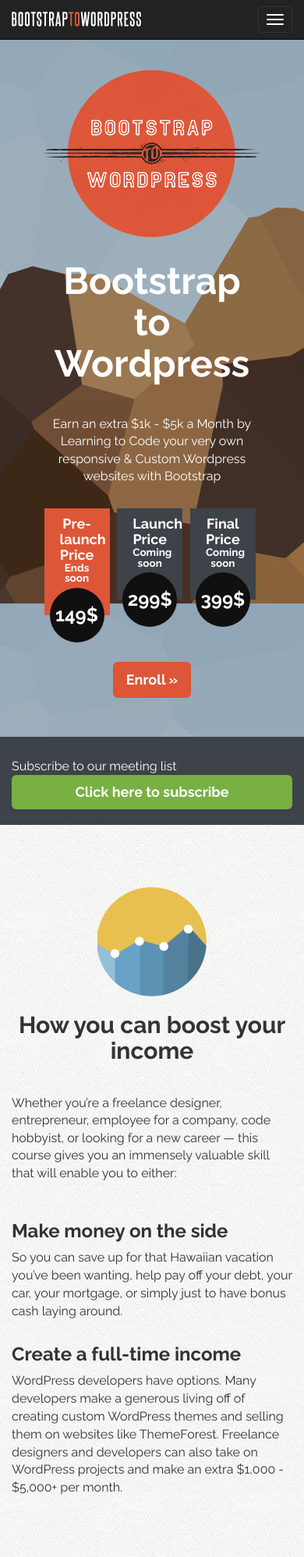
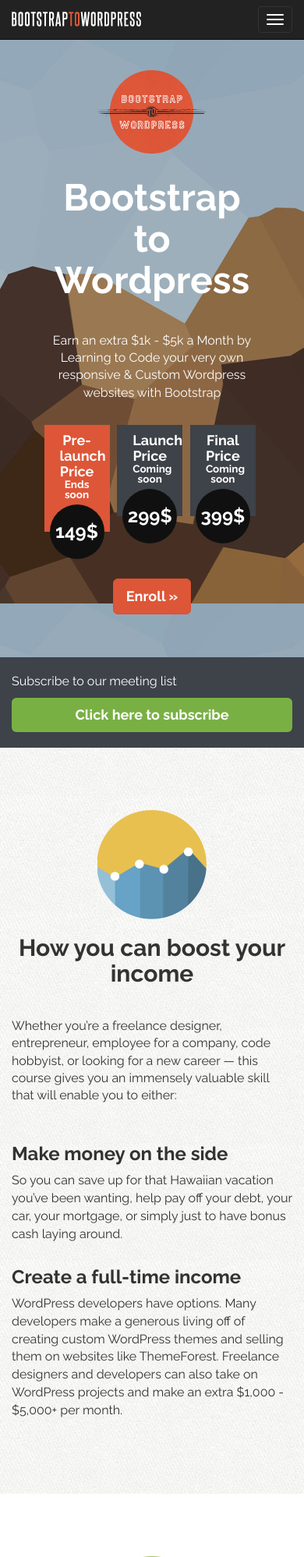
Before and after one commit to Z-Jonesy/B2W, a PHP site: page / in a window 390 px wide; the page is wider, and only the part inside the window is pictured. Shown: the top 1997 px of that part at 78% size. Run offline with PHP 8.4, Linux system fonts and the light colour scheme.

Commit message:
Finishing home page

```diff
--- a/assets/css/custom.css
+++ b/assets/css/custom.css
@@ -33,6 +33,14 @@ h3{
 
 h4{
   font-size: 18px;
+}
+
+p{
+  margin: 0 0 15px;
+}
+
+p.lead{
+  font-weight: normal;
 }
 
 a:link, a:visited{
@@ -193,6 +201,10 @@ blockquote::before{
 
 /* LAYOUT */
 
+.row + .row{
+  margin-top: 20px;
+}
+
 section{
   padding: 80px 0;
 }
@@ -347,3 +359,34 @@ i.ci{
 .ci.ci-community  { background-position: -120px 0;}
 .ci.ci-instructor { background-position: -160px 0;}
 .ci.ci-device     { background-position: -200px 0;}
+
+
+/* MEDIA QUERIES */
+@media screen and (max-width: 991px) {
+  #instructor .container{
+    background: rgba(255, 255, 255, 0.8);
+    padding: 20px;
+  }
+}
+
+@media screen and (max-width: 767px){
+  .logo {
+    width: 50%;
+  }
+
+  #optin p{
+    margin: 0 0 10px;
+  }
+
+  #featurette iframe {
+    height: 240px;
+  }
+}
+
+@media screen and (max-width: 586px){
+  #instructor .num{
+    height: 100px;
+    width: 100px;
+    font-size: 22px;
+  }
+}
```
